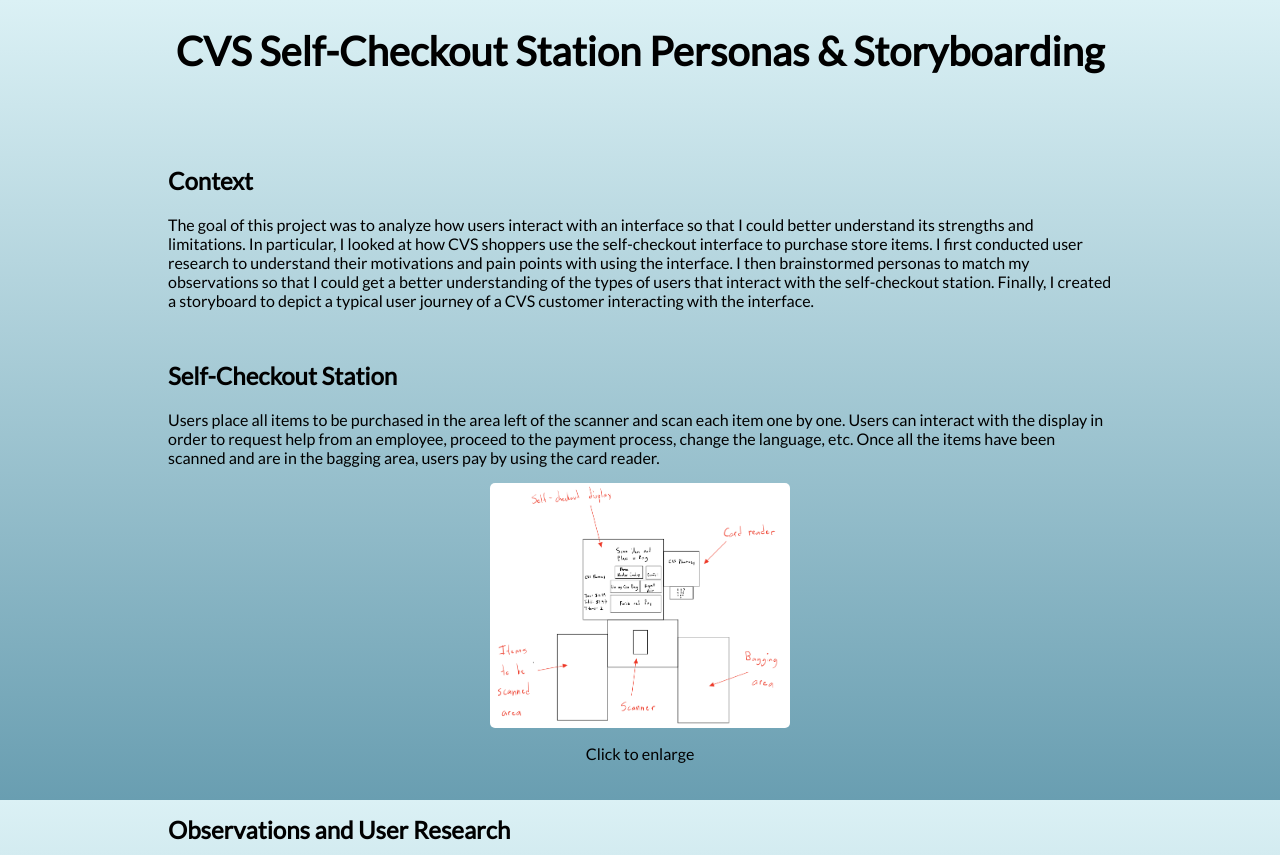
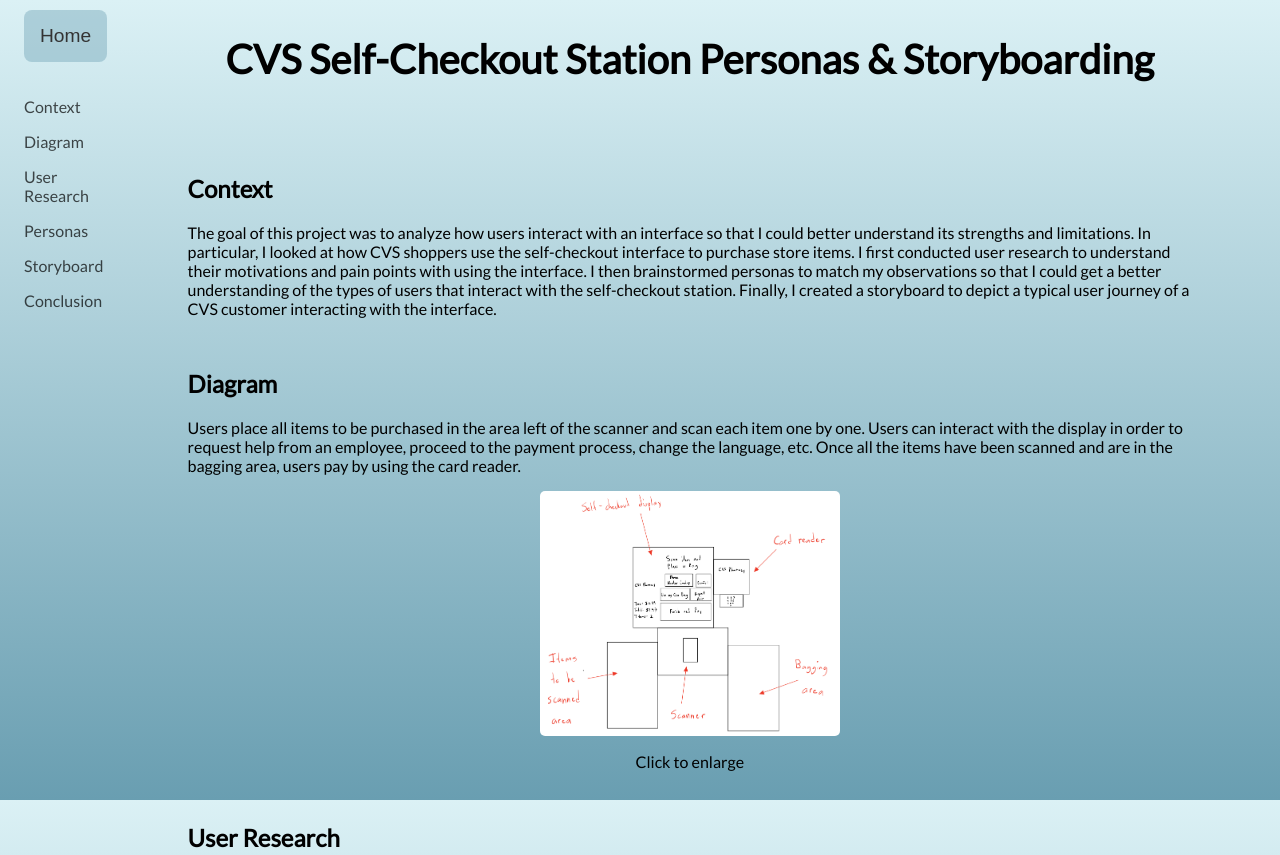
Before and after one commit to excitedpenguin777/Final-Portfolio, a plain HTML site: page storyboard.html in a window 1280 px wide. Shown: the top 855 px of the page. Drawn offline with Linux system fonts and the light colour scheme.

Commit message:
Sidebar added

```diff
--- a/storyboard.css
+++ b/storyboard.css
@@ -2,6 +2,71 @@ html {
     background-image: linear-gradient(rgb(219, 241, 245), rgb(105, 158, 177));
     background-attachment: fixed;
     height: 100%;
+    scroll-behavior: smooth;
+}
+
+.wrapper {
+    display: flex;
+}
+
+.sidebar {
+    height: 10rem;
+    width: 25%;
+    position: sticky;
+    top: 2rem;
+      /* center the text */
+    display: flex;
+    flex-direction: column;
+    align-items: flex-start;
+    justify-content: center;
+    padding-top: 3rem;
+    padding-left: 1rem;
+}
+
+.nav-link {
+    padding-top: 1rem;
+    text-decoration: none;
+    color: black;
+    opacity: 0.7;
+}
+
+.nav-link:hover {
+    opacity: 1;
+    transition: all .2s ease-in-out;
+}
+
+.home {
+    background-color: #bbb;
+    padding-bottom: 4rem;
+    text-decoration: none;
+}
+
+/* CSS from https://getcssscan.com/css-buttons-examples*/
+.button {
+  background-color: rgba(105, 158, 177, 0.4);
+  border-radius: 8px;
+  border-width: 0;
+  color: #333333;
+  cursor: pointer;
+  display: inline-block;
+  font-size: 1.2rem;
+  font-weight: 500;
+  line-height: 20px;
+  list-style: none;
+  margin: 0;
+  padding: 1rem 1rem;
+  text-align: center;
+  transition: all 200ms;
+  vertical-align: baseline;
+  white-space: nowrap;
+  user-select: none;
+  -webkit-user-select: none;
+  touch-action: manipulation;
+}
+
+button:hover {
+    transition: 0.3s;
+    background-color: rgba(82, 128, 145, 0.4);
 }
 
 /* Modal from https://www.w3schools.com/howto/howto_css_modal_images.asp */
@@ -103,8 +168,8 @@ html {
 }
 
 h1, h2, h3, h4, p {
-    padding-left: 10rem;
-    padding-right: 10rem;
+    padding-left: 5rem;
+    padding-right: 5rem;
 }
 
 h2 {
@@ -136,8 +201,8 @@ img {
 .list {
     background-color: rgb(208, 237, 247);
     border-radius: 1rem;
-    margin-right: 10rem;
-    margin-left: 10rem;
+    margin-right: 5rem;
+    margin-left: 5rem;
 }
 
 .conclusion {
--- a/storyboard.html
+++ b/storyboard.html
@@ -20,11 +20,22 @@ body {
 
     <!-- page content goes into <body> -->
     <body>
-        <div class="p-4 bg-light">
+        <div class="wrapper">
+            <div class="sidebar">
+                <button class="button" onclick="window.location='index.html';"> Home </button>
+                <br>
+                <a class="nav-link" href="#context"> Context </a>
+                <a class="nav-link" href="#station"> Diagram </a>
+                <a class="nav-link" href="#research"> User Research </a>
+                <a class="nav-link" href="#personas"> Personas </a>
+                <a class="nav-link" href="#storyboard"> Storyboard </a>
+                <a class="nav-link" href="#conclusion"> Conclusion </a>
+            </div>
+            <div>
                 <h1>
                     CVS Self-Checkout Station Personas & Storyboarding
                 </h1>
-            <h2> Context </h2>
+                <h2 id="context"> Context </h2>
                 <p>
                     The goal of this project was to analyze how users interact with
                     an interface so that I could better understand its strengths and
@@ -37,7 +48,7 @@ body {
                     station. Finally, I created a storyboard to depict a typical
                     user journey of a CVS customer interacting with the interface.
                 </p>
-            <h2>Self-Checkout Station</h2>
+                <h2 id="station">Diagram</h2>
                 <p>
                     Users place all items to be purchased in the area left of the
                     scanner
@@ -59,8 +70,8 @@ body {
                 <p class="enlarge">
                     Click to enlarge
                 </p>
-            <h2 class="mt-5 mb-4">Observations and User Research</h2>
-            <h4 class="mt-3 mb-3"> User Observations</h4>
+                <h2 id="research">User Research</h2>
+                <h4> User Observations</h4>
                 <div class="list">
                     <li>
                         Users did not put their items to be scanned in the intended
@@ -86,7 +97,7 @@ body {
                         scanner, prompting a CVS employee to come over and help
                     </li>
                 </div>
-            <h4 class="mt-3 mb-3"> User Research</h4>
+                <h4 class="mt-3 mb-3"> User Interviews</h4>
                 <div class="list">
                     <ol>
                         <li>
@@ -132,7 +143,7 @@ body {
                 </div>
 
 
-            <h2>Personas</h2>
+                <h2 id="personas">Personas</h2>
                 <div class="personas">
                     <div class="persona">
                         <h4 class="persona-title"> Rushed Student </h4>
@@ -179,7 +190,7 @@ body {
                         </p>
                     </div>
                 </div>
-            <h2>Storyboard of Self-Checkout Station</h2>
+                <h2 id="storyboard">Storyboard</h2>
                 <p> This storyboard represents the rushed student discussed above.</p>
                 <img
                     class="myImg"
@@ -190,7 +201,7 @@ body {
                 <p class="enlarge">
                     Click to enlarge
                 </p>
-            <h2>Conclusion</h2>
+                <h2 id="conclusion">Conclusion</h2>
                 <p class="conclusion">
                     This project taught me how important user research is for
                     understanding the strengths and limitations of an interface. I
@@ -208,6 +219,8 @@ body {
                     <div class="caption"></div>
                 </div>
             </div>
+
+
     </body>
 
 </html>
```
Lines whose indentation alone changed are shown as unchanged.
